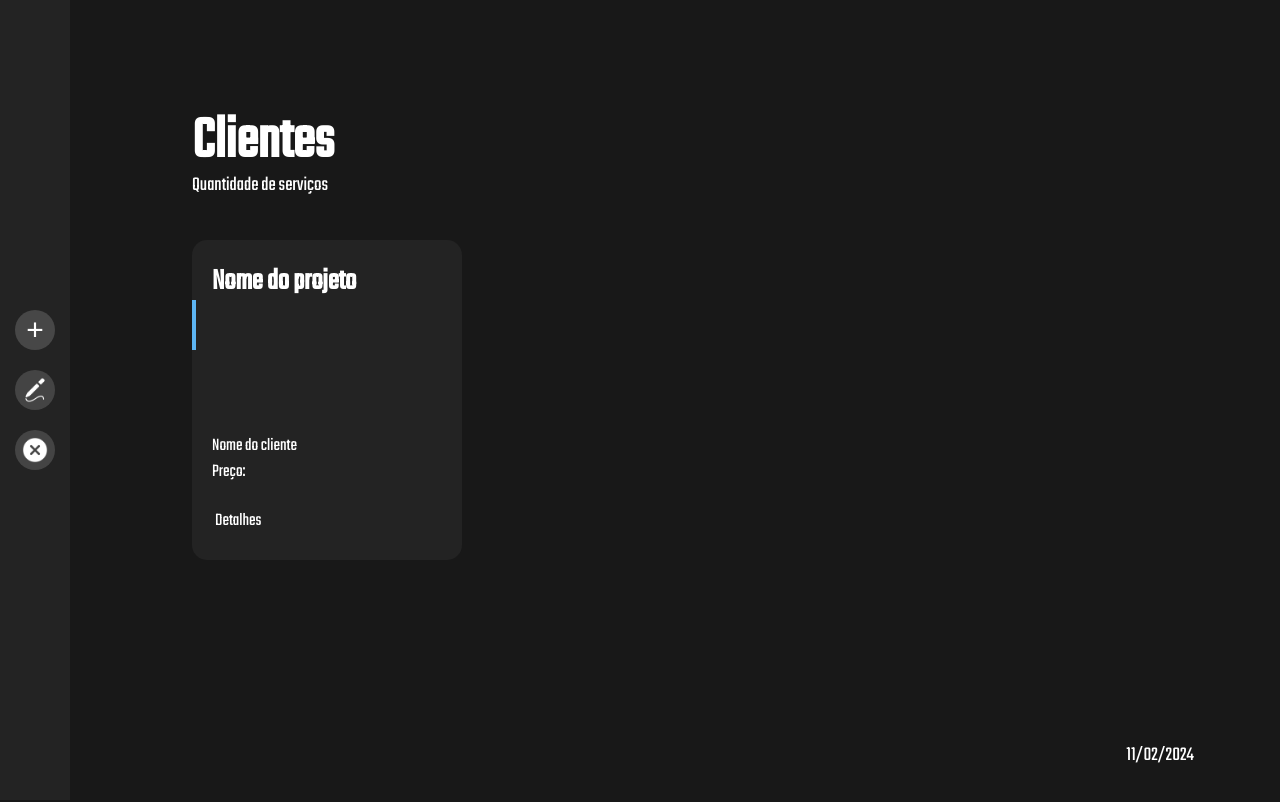
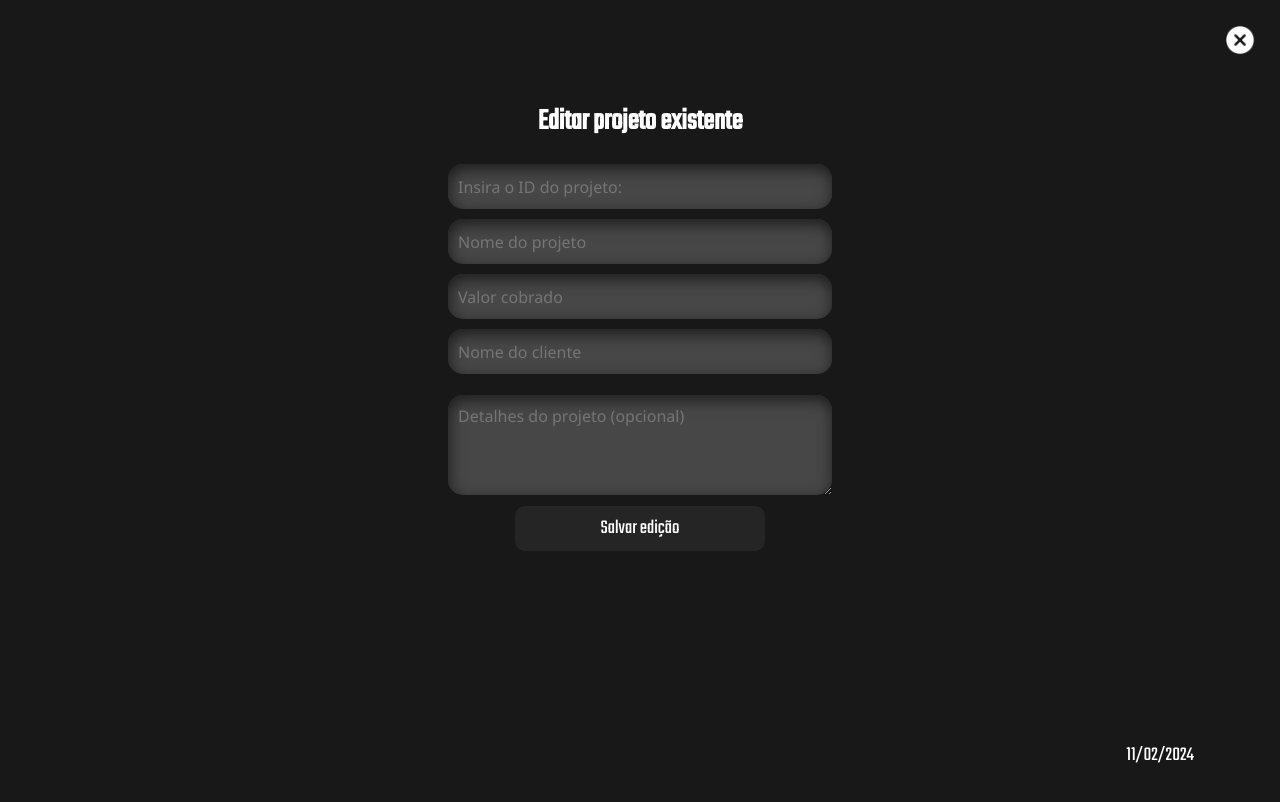
Before and after one commit to caamag/Gerenciador-de-projetos, a plain HTML site: page index.html in a window 1280 px wide. Both pictures are taken after a click on the button 35 px from the left and 390 px from the top of the page. Drawn offline with Linux system fonts and the light colour scheme; a web font is replaced by a local one.

Commit message:
enviando dados

```diff
--- a/css/style.css
+++ b/css/style.css
@@ -10,6 +10,32 @@ html {
 
 body {
     background-color: rgb(24, 24, 24);
+}
+
+h1{
+    color: white;
+    font-size: 3rem;
+    font-family: 'Pixelify Sans', sans-serif;
+    font-family: 'Protest Guerrilla', sans-serif;
+    font-family: 'Teko', sans-serif;
+}
+
+button{
+    width: 250px;
+    cursor: pointer;
+    border: none;
+    font-size: 2rem;
+    transition: 250ms;
+    background-color: rgb(37, 37, 37);
+    color: white;
+    border-radius: 10px;
+    font-family: 'Pixelify Sans', sans-serif;
+    font-family: 'Protest Guerrilla', sans-serif;
+    font-family: 'Teko', sans-serif;
+}
+
+button:hover{
+    background-color: rgb(56, 56, 56);
 }
 
 .login {
@@ -25,9 +51,6 @@ body {
 }
 
 .login h1 {
-    font-family: 'Pixelify Sans', sans-serif;
-    font-family: 'Protest Guerrilla', sans-serif;
-    font-family: 'Teko', sans-serif;
     font-size: 6rem;
     text-align: center;
     color: white;
@@ -117,6 +140,7 @@ body {
 .container {
     width: 100%;
     height: 100vh;
+    position: relative;
 }
 
 .container nav {
@@ -183,21 +207,21 @@ nav img {
     font-family: 'Pixelify Sans', sans-serif;
     font-family: 'Protest Guerrilla', sans-serif;
     font-family: 'Teko', sans-serif;
-    font-size: 6rem;
+    font-size: 4rem;
 }
 
 .total-projects {
-    font-size: 2rem;
+    font-size: 1.6rem;
     font-family: 'Pixelify Sans', sans-serif;
     font-family: 'Protest Guerrilla', sans-serif;
     font-family: 'Teko', sans-serif;
     color: white;
-    margin-top: -15px;
+    font-weight: 100;
 }
 
 .coins {
     width: 100%;
-    height: 700px;
+    height: 400px;
     display: flex;
     justify-content: left;
     flex-wrap: wrap;
@@ -210,6 +234,7 @@ nav img {
 }
 
 .coin {
+    position: relative;
     width: 250px;
     height: 300px;
     margin-top: 40px;
@@ -224,19 +249,36 @@ nav img {
     position: relative;
 }
 
+.delete{
+    position: absolute;
+    top: 10px;
+    right: 6px;
+    width: 40px;
+    height: 40px;
+    border: 100%;
+}
+
+.delete img{
+    width: 30px;
+    height: 30px;
+    border: 100%;
+    filter: invert(100%);
+}
+
 .coin h3 {
     padding-top: 10px;
     padding-left: 10px;
     padding-bottom: 130px;
-    font-size: 3rem;
+    font-size: 1.8rem;
+    font-weight: 100;
 }
 
 .coin p {
     padding-left: 10px;
-    font-size: 1.8rem;
+    font-size: 1.4rem;
 }
 
-.coin button {
+.details-project {
     margin-left: 10px;
     margin-top: 20px;
     font-size: 1.8rem;
@@ -253,7 +295,7 @@ nav img {
     transition: 250ms;
 }
 
-.coin button:hover {
+.details-project:hover {
     background-color: white;
     color: black;
     border-radius: 5px;
@@ -266,6 +308,104 @@ nav img {
     background-color: rgb(93, 181, 243);
     top: 60px;
     left: -3px;
+}
+
+/*coins containers*/
+.create-coin-container,
+.edit-coin-container{
+    position: absolute;
+    width: 100%;
+    height: 100vh;
+    background-color: rgb(24, 24, 24);
+    top: 0px;
+    display: none;
+    text-align: center;
+}
+
+.close-create-section,
+.close-edit-section{
+    position: absolute;
+    width: 40px;
+    height: 40px;
+    font-size: 3rem;
+    border: none;
+    background: none;
+    font-weight: 500;
+    top: 20px;
+    right: 20px;
+    cursor: pointer;
+    border-radius: 100%;
+    transition: 250ms;
+}
+
+.close-create-section:hover,
+.close-edit-section:hover{
+    background-color: rgb(74, 74, 74);
+}
+
+.close-create-section img,
+.close-edit-section img{
+    width: 30px;
+    height: 30px;
+    filter: invert(100%);
+}
+
+.create-coin-container form,
+.edit-coin-container form{
+    width: 30%;
+    margin: 0 auto;
+    text-align: center;
+    margin-top: 100px;
+}
+
+.create-coin-container input,
+.edit-coin-container input{
+    width: 100%;
+    height: 45px;
+    margin: 0 auto;
+    margin-top: 10px;
+    font-size: 1.6rem;
+    padding: 10px;
+    border-radius: 15px;
+    border: none;
+    color: white;
+    background: rgb(71, 71, 71);
+    box-shadow: inset 1px 5px 15px rgb(28, 28, 28);
+    font-family: 'Segoe UI', Tahoma, Geneva, Verdana, sans-serif;
+}
+
+.create-coin-container input:focus,
+.edit-coin-container input:focus{
+    outline: none;
+}
+
+.create-coin-container textarea,
+.edit-coin-container textarea{
+    width: 100%;
+    height: 100px;
+    margin: 0 auto;
+    margin-top: 10px;
+    font-size: 1.6rem;
+    padding: 10px;
+    border-radius: 15px;
+    border: none;
+    color: white;
+    background: rgb(71, 71, 71);
+    box-shadow: inset 1px 5px 15px rgb(28, 28, 28);
+    font-family: 'Segoe UI', Tahoma, Geneva, Verdana, sans-serif;
+}
+
+.create-coin-container textarea:focus,
+.edit-coin-container textarea:focus{
+    outline: none;
+}
+
+.create-project-btn{
+    padding: 8px;
+}
+
+.create-project-btn:hover{
+    width: 300px;
 }
 
 
--- a/index.html
+++ b/index.html
@@ -1,4 +1,4 @@
-<html lang="en">
+<html lang="pt-br">
 
 <head>
     <meta charset="UTF-8">
@@ -36,29 +36,61 @@
         <nav>
             <button class="create-coin">+</button>
             <button class="edit-coin"><img src="./assets/pen.png" alt=""></button>
-            <button class="delete-coin"><img src="./assets/cross.png" alt=""></button>
         </nav>
 
         <section class="coins-container">
             <h1>Clientes</h1>
-            <p class="total-projects">Quantidade de serviços</p>
+            <p class="total-projects">Total de coins</p>
 
             <div class="coins">
                 <div class="coin">
                     <h3>Nome do projeto</h3>
                     <p>Nome do cliente</p>
                     <p>Preço:</p>
-                    <button>Detalhes</button>
+                    <button class="details-project">Detalhes</button>
                     <div class="detalhe"></div>
+                    <button class="delete"><img src="./assets/cross.png" alt=""></button>
                 </div>
             </div>
         </section>
 
-        <section class="create-coin-container"></section>
+        <section class="create-coin-container">
 
-        <section class="delete-coin-container"></section>
+            <button class="close-create-section">
+                <img src="./assets/cross.png" alt="">
+            </button>
 
-        <section class="edit-coin-container"></section>
+            <form action="">
+                <h1>Criar novo projeto</h1><br>
+                <input type="text" placeholder="Novo nome do projeto" id="projectName" required><br>
+                <input type="number" placeholder="Novo valor" id="price" required><br>
+                <input type="text" placeholder="Nome do cliente" id="customerName" required><br><br>
+                <textarea id="detailsProject" cols="30" rows="10" placeholder="Detalhes do projeto (opcional)"></textarea><br><br>
+                <button class="create-project-btn">Criar</button>
+            </form>
+
+        </section>
+
+        <section class="edit-coin-container">
+
+            <button class="close-edit-section">
+                <img src="./assets/cross.png" alt="">
+            </button>
+
+            <form action="">
+                <h1>Editar projeto existente</h1><br>
+                <input type="number" placeholder="Insira o ID do projeto:" id="projectID" required><br>
+                <input type="text" placeholder="Nome do projeto" id="newprojectName" required><br>
+                <input type="number" placeholder="Valor cobrado" id="newprice" required><br>
+                <input type="text" placeholder="Nome do cliente" id="newcustomerName" required><br><br>
+                <textarea id="newdetailsProject" cols="30" rows="10" placeholder="Detalhes do projeto (opcional)"></textarea><br><br>
+                <button class="create-project-btn">Salvar edição</button>
+            </form>
+
+        </section>
+
+
+
 
         <div class="date">
             <p></p>
--- a/js/index.js
+++ b/js/index.js
@@ -23,6 +23,60 @@ form.addEventListener('submit', (e) => {
 
 })
 
+//create coin
+const createBtn = document.querySelector('.create-coin')
+createBtn.addEventListener('click', () => {
+    const createSection = document.querySelector('.create-coin-container')
+    createSection.style.display = 'block';
+
+    const closeCreateSectionBtn = document.querySelector('.close-create-section')
+    closeCreateSectionBtn.addEventListener('click', () => {
+        createSection.style.display = 'none'
+    })
+})
+
+
+let coins = JSON.parse(localStorage.getItem('coins')) || [];
+const createForm = document.querySelector('.create-coin-container form')
+createForm.addEventListener('submit', (e) => {
+
+    e.preventDefault()
+    //inputs
+    const name = document.querySelector('#projectName').value
+    const price = document.querySelector('#price').value
+    const customerName = document.querySelector('#customerName').value
+    const details = document.querySelector('#detailsProject').value
+
+    const coinObj = {
+        name: name,
+        price: price,
+        customerName: customerName,
+        details: details
+    }
+
+    coins.push(coinObj)
+    localStorage.setItem('coins', JSON.stringify(coins))
+})
+
+console.log(coins);
+//localStorage.clear();
+
+
+//edite coin
+const editCoinBtn = document.querySelector('.edit-coin')
+editCoinBtn.addEventListener('click', () => {
+
+    const editCoinContainer = document.querySelector('.edit-coin-container')
+    editCoinContainer.style.display = 'block'
+
+    const closeEditContainerBtn = document.querySelector('.close-edit-section')
+    closeEditContainerBtn.addEventListener('click', () => {
+        editCoinContainer.style.display = 'none'
+    })
+
+})
+
+
 
 
 
```
Also changed, not shown: teste.js (added, +9 -0 lines), 1 other file.
